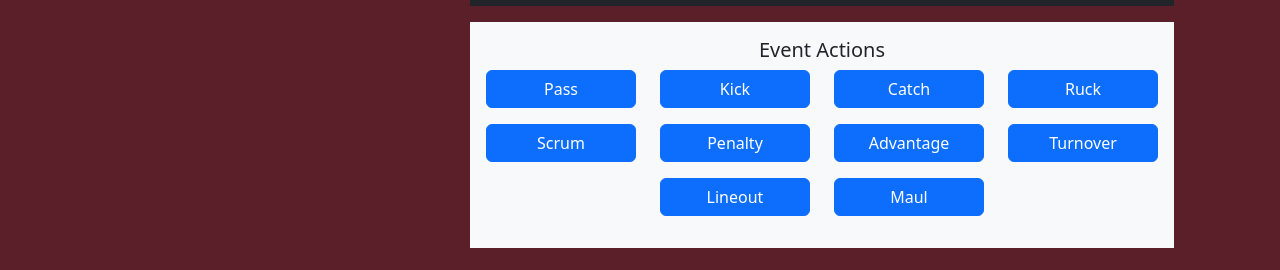
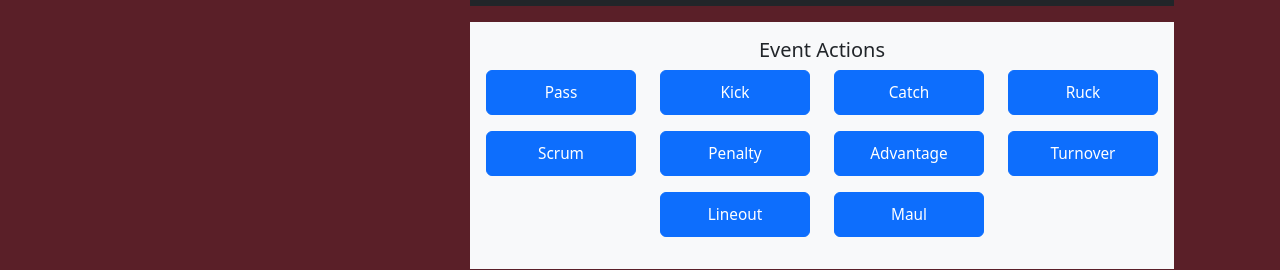
Before and after one commit to VmiteOCE/IFB398-T125, a React (Vite) app in the folder client-application/: page /event-capture in a window 1280 px wide. Shown: the part 530-800 px from the top of the page. Built offline with nearby package versions, Linux system fonts and the light colour scheme; no server answers.

Commit message:
Fixed text event capture buttons
Fixed the text not fitting on buttons in event capture

```diff
--- a/client-application/src/pages/EventCapture.jsx
+++ b/client-application/src/pages/EventCapture.jsx
@@ -575,7 +575,8 @@ function EventCapture() {
             <Row className="justify-content-center">
               {Object.keys(actionToCode).map((action, i) => (
                 <Col xs={6} md={3} key={i} className="mb-3">
-                  <Button className="w-100" onClick={() => handleAction(action)}>
+                  <Button className="w-100" onClick={() => handleAction(action)}
+                  style={{whiteSpace: "nowrap", fontSize: "clamp(12px, 1.2vw, 16px)", padding: "10px 4px",}}>
                     {action}
                   </Button>
                 </Col>
```
